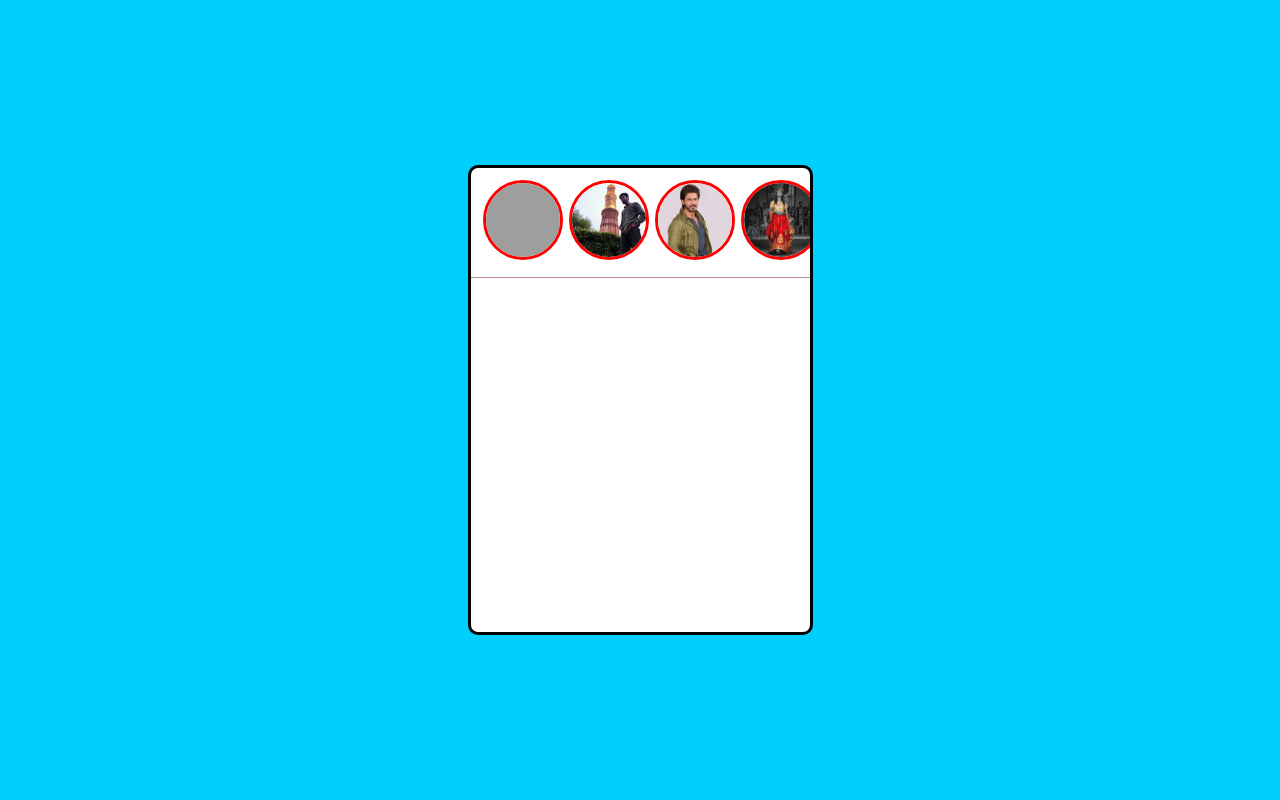
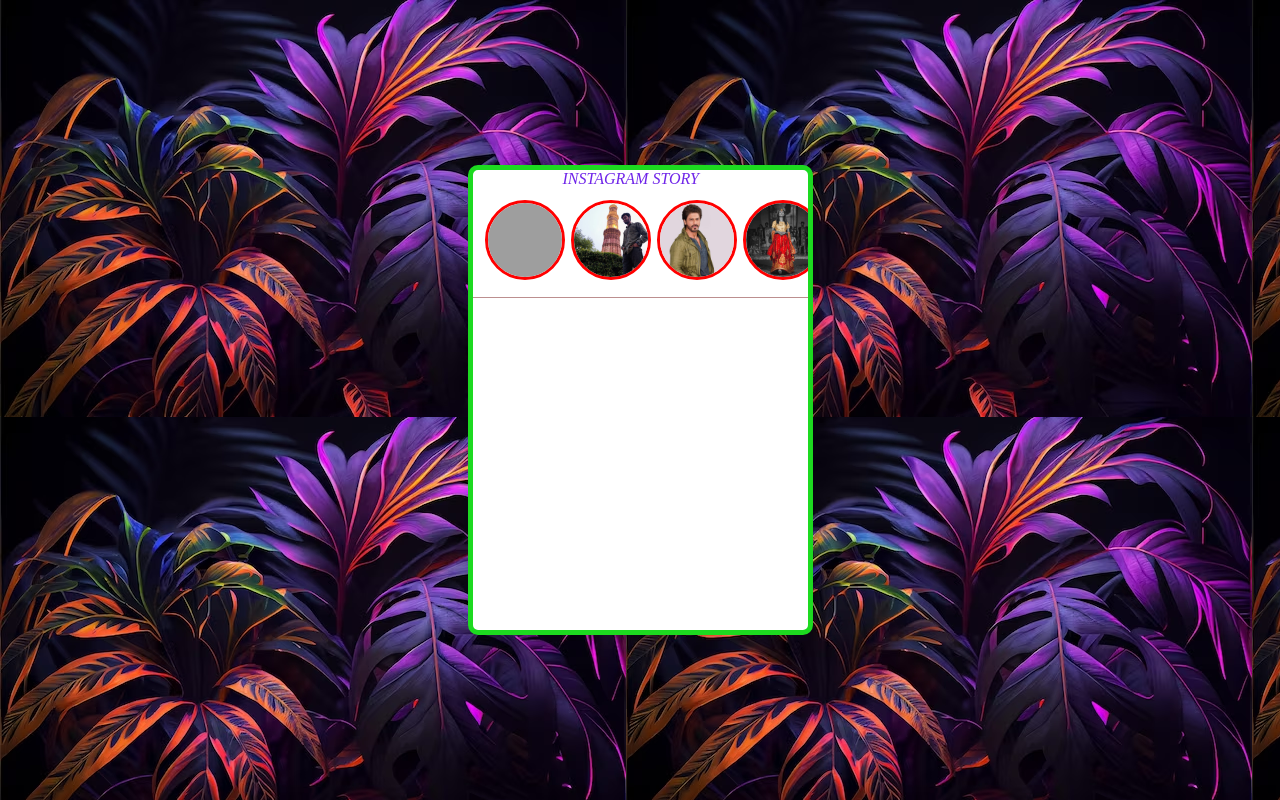
Before and after one commit to prashant2231109/my-animation, a plain HTML site: page index.html in a window 1280 px wide. Drawn offline with Linux system fonts and the light colour scheme; grey boxes are pictures that could not be loaded.

Commit message:
background editing

```diff
--- a/index.html
+++ b/index.html
@@ -9,6 +9,7 @@
 <body>
 
 <div id="card">
+    <span class="insta"> INSTAGRAM STORY</span>
     <div id="full-screen">
 
     </div>
--- a/script.js
+++ b/script.js
@@ -4,11 +4,11 @@ dp:"picp.png",story:"pic2.jpg"
 
 },
 {
-    dp:"pic3.png",story:"pic3.pg"
+    dp:"pic3.png",story:"srk.avif"
 
     },
     {
-        dp:"srk.avif",story:"srk.jpg"
+        dp:"srk.avif",story:"srk2.jpg"
 
         },
         {
@@ -29,7 +29,7 @@ clutter += `<div class="story">
 
  </div>`
 
-})
+});
 document.querySelector("#views-panel").innerHTML=clutter
 
 views.addEventListener("click",function(dets){
@@ -38,4 +38,4 @@ document.querySelector("#full-screen").style.display="block"
 
 document.querySelector("#full-screen").style.backgroundImage= `url(${arr[dets.target.id].story})`
 
-})
+});
--- a/styles.css
+++ b/styles.css
@@ -13,7 +13,7 @@ html,body{
 }
 
 body{
-background-color: rgb(0, 206, 255);
+background-image: url("pras.avif");
 
 display: flex;
 align-items: center;
@@ -25,7 +25,7 @@ height:470px;
 width:345px;
 background-color: white;
 border-radius: 10px;
-border: 3.5px solid rgb(0, 0, 0);
+border: 5px solid rgb(29, 218, 32);
 position: relative;
 }
 
@@ -75,3 +75,11 @@ display:none;
 
 
 }
+.insta{
+
+padding-left: 90px;
+margin-top: 10px;
+font-style: italic;
+color: rgb(111, 36, 233);
+
+}
```
Also changed, not shown: pras.avif (added).
